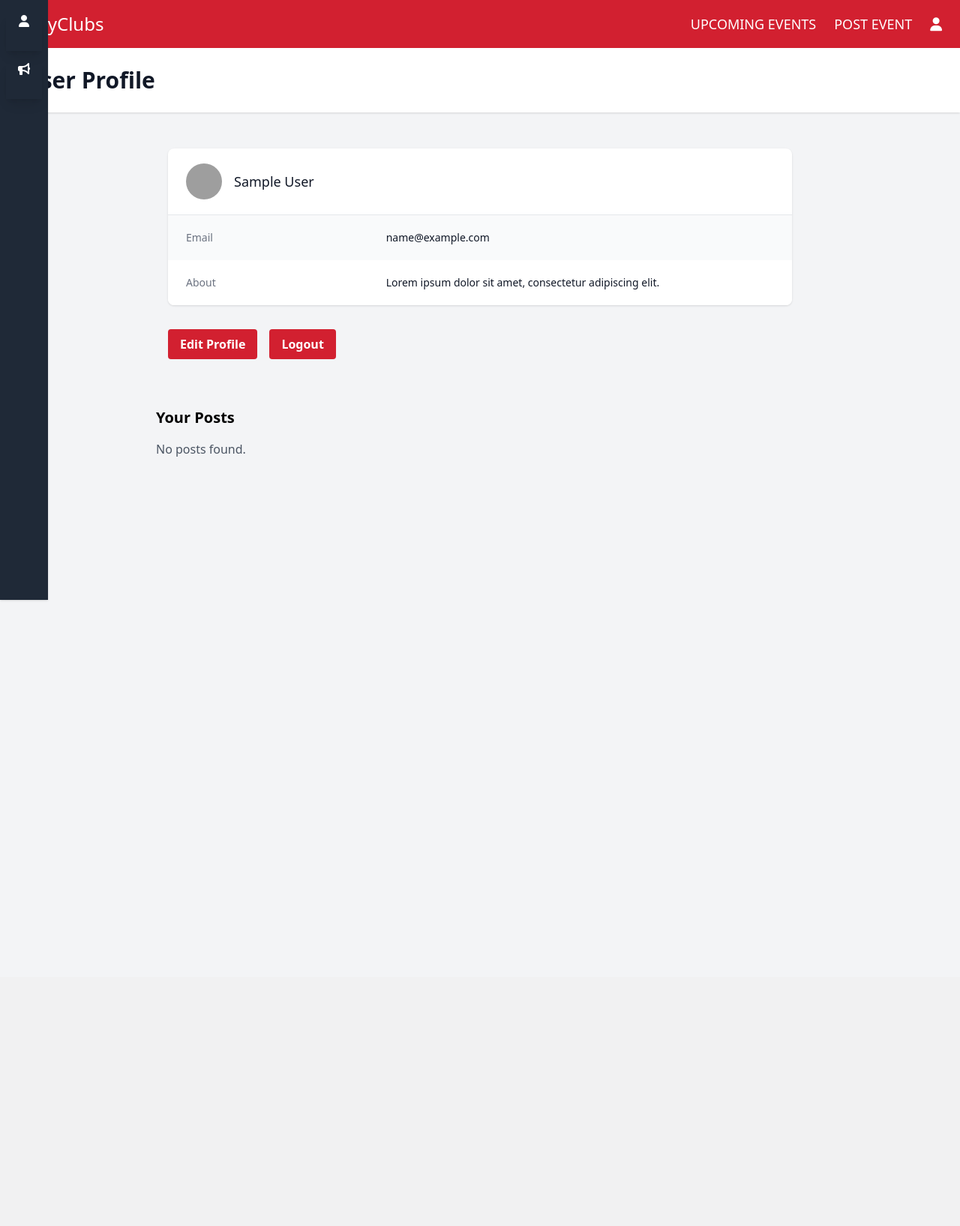
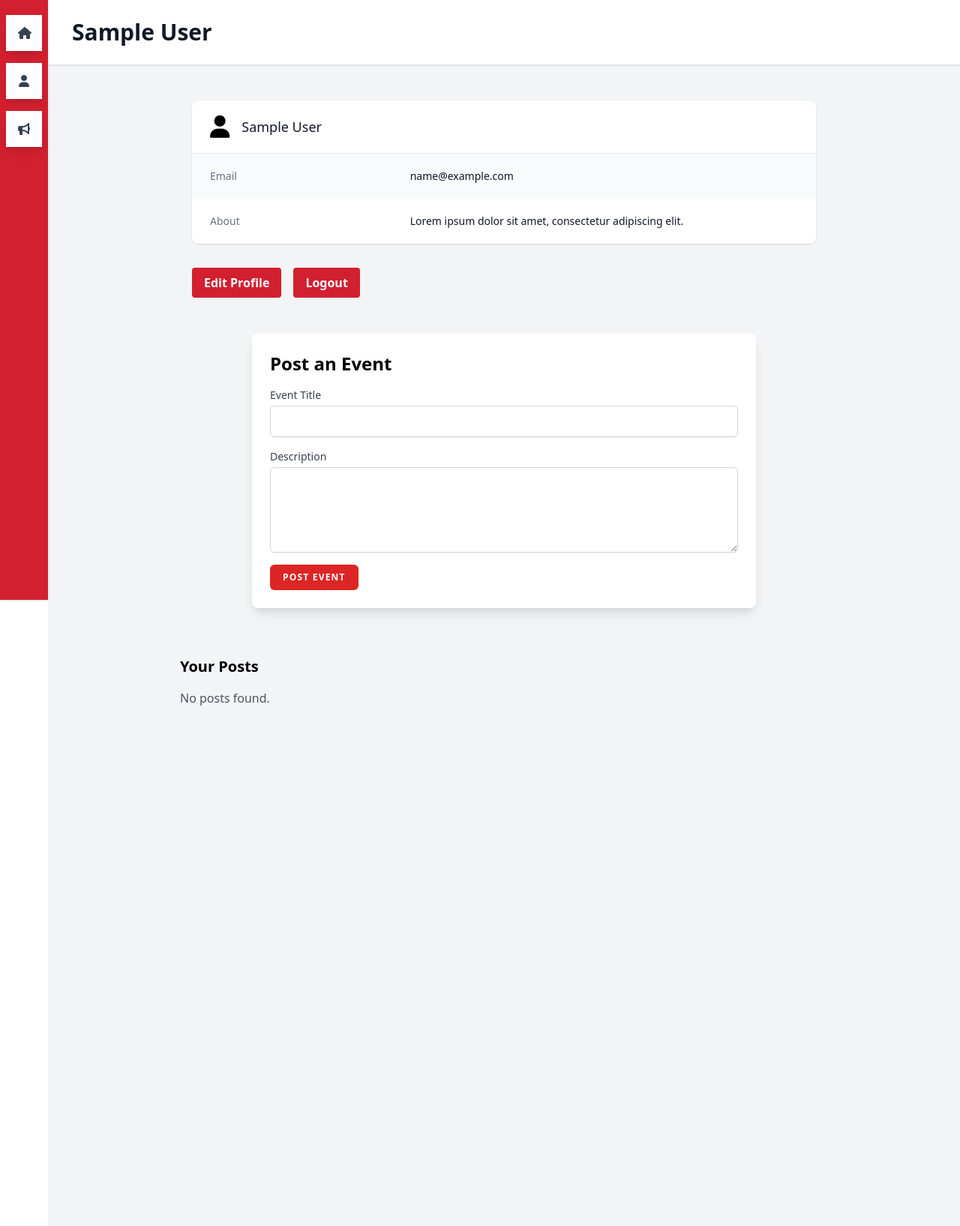
Before and after one commit to comp380-F/CSUConnect, a Flask app: page /profile in a window 1280 px wide. Shown: the whole page at 75% size. Before the commit the page ends 801 px from the top, so only its background shows below. Run offline with Flask 3, Linux system fonts and the light colour scheme; the visitor is signed in with stand-in values (Sample User, id 1); data that the repository does not hold is empty; some libraries are stand-ins or nearby versions; grey boxes are pictures that could not be loaded.

Commit message:
Fixed sidebar, completely moved to tailwindcss

```diff
--- a/app/static/css/main.css
+++ b/app/static/css/main.css
@@ -2,5 +2,3 @@
    Check out input.css if you wanna see any custom components
    Most other styles are directly applied to html class tags
 */
-
-/* Tailwind setup is a work in progress */
--- a/app/static/dist/css/output.css
+++ b/app/static/dist/css/output.css
@@ -570,41 +570,32 @@ video {
   --tw-ring-opacity: 0.75;
 }
 
-.sidebar {
-  position: fixed;
-  top: 0px;
-  left: 0px;
-  margin: 0px;
-  display: flex;
-  height: 100vh;
-  width: 4rem;
-  flex-direction: column;
-  --tw-bg-opacity: 1;
-  background-color: rgb(31 41 55 / var(--tw-bg-opacity));
-  padding-top: 0.75rem;
-  padding-bottom: 0.75rem;
-  text-align: center;
-  --tw-text-opacity: 1;
-  color: rgb(255 255 255 / var(--tw-text-opacity));
-  --tw-shadow: 0 1px 3px 0 rgb(0 0 0 / 0.1), 0 1px 2px -1px rgb(0 0 0 / 0.1);
-  --tw-shadow-colored: 0 1px 3px 0 var(--tw-shadow-color), 0 1px 2px -1px var(--tw-shadow-color);
-  box-shadow: var(--tw-ring-offset-shadow, 0 0 #0000), var(--tw-ring-shadow, 0 0 #0000), var(--tw-shadow);
-}
-
-.sidebar-icon {
+.custom-sidebar-icon {
   position: relative;
   margin-left: auto;
   margin-right: auto;
   margin-top: 0.5rem;
   margin-bottom: 0.5rem;
   display: flex;
-  height: 3rem;
   width: 3rem;
   align-items: center;
   justify-content: center;
+  --tw-bg-opacity: 1;
+  background-color: rgb(255 255 255 / var(--tw-bg-opacity));
+  padding: 1rem;
+  --tw-text-opacity: 1;
+  color: rgb(55 65 81 / var(--tw-text-opacity));
   --tw-shadow: 0 10px 15px -3px rgb(0 0 0 / 0.1), 0 4px 6px -4px rgb(0 0 0 / 0.1);
   --tw-shadow-colored: 0 10px 15px -3px var(--tw-shadow-color), 0 4px 6px -4px var(--tw-shadow-color);
   box-shadow: var(--tw-ring-offset-shadow, 0 0 #0000), var(--tw-ring-shadow, 0 0 #0000), var(--tw-shadow);
+}
+
+.custom-sidebar-icon:hover {
+  cursor: pointer;
+  --tw-bg-opacity: 1;
+  background-color: rgb(31 41 55 / var(--tw-bg-opacity));
+  --tw-text-opacity: 1;
+  color: rgb(255 255 255 / var(--tw-text-opacity));
 }
 
 .invisible {
@@ -613,6 +604,10 @@ video {
 
 .static {
   position: static;
+}
+
+.fixed {
+  position: fixed;
 }
 
 .absolute {
@@ -627,8 +622,20 @@ video {
   right: -0.5rem;
 }
 
+.left-0 {
+  left: 0px;
+}
+
+.top-0 {
+  top: 0px;
+}
+
 .top-full {
   top: 100%;
+}
+
+.m-0 {
+  margin: 0px;
 }
 
 .mx-auto {
@@ -668,8 +699,16 @@ video {
   display: block;
 }
 
+.inline-block {
+  display: inline-block;
+}
+
 .flex {
   display: flex;
+}
+
+.inline-flex {
+  display: inline-flex;
 }
 
 .h-1 {
@@ -678,6 +717,14 @@ video {
 
 .h-12 {
   height: 3rem;
+}
+
+.h-screen {
+  height: 100vh;
+}
+
+.h-32 {
+  height: 8rem;
 }
 
 .min-h-screen {
@@ -692,8 +739,16 @@ video {
   width: 3rem;
 }
 
+.w-16 {
+  width: 4rem;
+}
+
 .w-full {
   width: 100%;
+}
+
+.w-32 {
+  width: 8rem;
 }
 
 .max-w-4xl {
@@ -704,6 +759,34 @@ video {
   max-width: 80rem;
 }
 
+.max-w-lg {
+  max-width: 32rem;
+}
+
+.max-w-md {
+  max-width: 28rem;
+}
+
+.max-w-sm {
+  max-width: 24rem;
+}
+
+.max-w-3xl {
+  max-width: 48rem;
+}
+
+.max-w-3 {
+  max-width: 0.75rem;
+}
+
+.max-w-4 {
+  max-width: 1rem;
+}
+
+.max-w-2xl {
+  max-width: 42rem;
+}
+
 .scale-95 {
   --tw-scale-x: .95;
   --tw-scale-y: .95;
@@ -760,13 +857,44 @@ video {
   border-radius: 0.5rem;
 }
 
+.rounded-md {
+  border-radius: 0.375rem;
+}
+
+.border {
+  border-width: 1px;
+}
+
+.border-2 {
+  border-width: 2px;
+}
+
 .border-t {
   border-top-width: 1px;
+}
+
+.border-black {
+  --tw-border-opacity: 1;
+  border-color: rgb(0 0 0 / var(--tw-border-opacity));
 }
 
 .border-gray-200 {
   --tw-border-opacity: 1;
   border-color: rgb(229 231 235 / var(--tw-border-opacity));
+}
+
+.border-gray-300 {
+  --tw-border-opacity: 1;
+  border-color: rgb(209 213 219 / var(--tw-border-opacity));
+}
+
+.border-red-600 {
+  --tw-border-opacity: 1;
+  border-color: rgb(220 38 38 / var(--tw-border-opacity));
+}
+
+.border-transparent {
+  border-color: transparent;
 }
 
 .bg-csun-red {
@@ -794,6 +922,11 @@ video {
   background-color: rgb(255 255 255 / var(--tw-bg-opacity));
 }
 
+.bg-red-600 {
+  --tw-bg-opacity: 1;
+  background-color: rgb(220 38 38 / var(--tw-bg-opacity));
+}
+
 .p-2 {
   padding: 0.5rem;
 }
@@ -826,6 +973,11 @@ video {
   padding-bottom: 0.5rem;
 }
 
+.py-3 {
+  padding-top: 0.75rem;
+  padding-bottom: 0.75rem;
+}
+
 .py-4 {
   padding-top: 1rem;
   padding-bottom: 1rem;
@@ -839,6 +991,10 @@ video {
 .py-6 {
   padding-top: 1.5rem;
   padding-bottom: 1.5rem;
+}
+
+.pl-16 {
+  padding-left: 4rem;
 }
 
 .text-center {
@@ -870,6 +1026,16 @@ video {
   line-height: 1.75rem;
 }
 
+.text-xs {
+  font-size: 0.75rem;
+  line-height: 1rem;
+}
+
+.text-5xl {
+  font-size: 3rem;
+  line-height: 1;
+}
+
 .font-bold {
   font-weight: 700;
 }
@@ -882,12 +1048,25 @@ video {
   font-weight: 600;
 }
 
+.uppercase {
+  text-transform: uppercase;
+}
+
 .leading-6 {
   line-height: 1.5rem;
 }
 
 .leading-tight {
   line-height: 1.25;
+}
+
+.tracking-widest {
+  letter-spacing: 0.1em;
+}
+
+.text-black {
+  --tw-text-opacity: 1;
+  color: rgb(0 0 0 / var(--tw-text-opacity));
 }
 
 .text-gray-500 {
@@ -930,10 +1114,27 @@ video {
   box-shadow: var(--tw-ring-offset-shadow, 0 0 #0000), var(--tw-ring-shadow, 0 0 #0000), var(--tw-shadow);
 }
 
+.shadow-lg {
+  --tw-shadow: 0 10px 15px -3px rgb(0 0 0 / 0.1), 0 4px 6px -4px rgb(0 0 0 / 0.1);
+  --tw-shadow-colored: 0 10px 15px -3px var(--tw-shadow-color), 0 4px 6px -4px var(--tw-shadow-color);
+  box-shadow: var(--tw-ring-offset-shadow, 0 0 #0000), var(--tw-ring-shadow, 0 0 #0000), var(--tw-shadow);
+}
+
 .shadow-md {
   --tw-shadow: 0 4px 6px -1px rgb(0 0 0 / 0.1), 0 2px 4px -2px rgb(0 0 0 / 0.1);
   --tw-shadow-colored: 0 4px 6px -1px var(--tw-shadow-color), 0 2px 4px -2px var(--tw-shadow-color);
   box-shadow: var(--tw-ring-offset-shadow, 0 0 #0000), var(--tw-ring-shadow, 0 0 #0000), var(--tw-shadow);
+}
+
+.shadow-sm {
+  --tw-shadow: 0 1px 2px 0 rgb(0 0 0 / 0.05);
+  --tw-shadow-colored: 0 1px 2px 0 var(--tw-shadow-color);
+  box-shadow: var(--tw-ring-offset-shadow, 0 0 #0000), var(--tw-ring-shadow, 0 0 #0000), var(--tw-shadow);
+}
+
+.ring-red-300 {
+  --tw-ring-opacity: 1;
+  --tw-ring-color: rgb(252 165 165 / var(--tw-ring-opacity));
 }
 
 .transition-all {
@@ -942,17 +1143,48 @@ video {
   transition-duration: 150ms;
 }
 
+.transition-colors {
+  transition-property: color, background-color, border-color, text-decoration-color, fill, stroke;
+  transition-timing-function: cubic-bezier(0.4, 0, 0.2, 1);
+  transition-duration: 150ms;
+}
+
+.transition {
+  transition-property: color, background-color, border-color, text-decoration-color, fill, stroke, opacity, box-shadow, transform, filter, -webkit-backdrop-filter;
+  transition-property: color, background-color, border-color, text-decoration-color, fill, stroke, opacity, box-shadow, transform, filter, backdrop-filter;
+  transition-property: color, background-color, border-color, text-decoration-color, fill, stroke, opacity, box-shadow, transform, filter, backdrop-filter, -webkit-backdrop-filter;
+  transition-timing-function: cubic-bezier(0.4, 0, 0.2, 1);
+  transition-duration: 150ms;
+}
+
+.duration-200 {
+  transition-duration: 200ms;
+}
+
 .duration-300 {
   transition-duration: 300ms;
+}
+
+.duration-150 {
+  transition-duration: 150ms;
 }
 
 .ease-out {
   transition-timing-function: cubic-bezier(0, 0, 0.2, 1);
 }
 
+.ease-in-out {
+  transition-timing-function: cubic-bezier(0.4, 0, 0.2, 1);
+}
+
 .hover\:bg-csun-red:hover {
   --tw-bg-opacity: 1;
   background-color: rgb(210 32 48 / var(--tw-bg-opacity));
+}
+
+.hover\:bg-red-600:hover {
+  --tw-bg-opacity: 1;
+  background-color: rgb(220 38 38 / var(--tw-bg-opacity));
 }
 
 .hover\:bg-red-700:hover {
--- a/app/templates/base.html
+++ b/app/templates/base.html
@@ -16,9 +16,8 @@
       {% include 'header.html' %}
     {% endif %}
 
-    <div class="mx-auto">
-      {% block body %}
-      {% endblock %}
-    </div>
+    {% block body %}
+    {% endblock %}
+
   </body>
 </html>
--- a/app/templates/profile.html
+++ b/app/templates/profile.html
@@ -8,18 +8,47 @@
 <title>User Profile</title>
 {% endblock %}
 
+<!-- Profile Page -->
 
+
+<div class="flex min-h-screen">
   {% block body %}
-<!-- Profile Container -->
+  <!-- Sidebar -->
+  <div class="fixed
+              top-0
+              left-0
+              h-screen
+              w-16
+              m-0
+              py-3
+              flex
+              flex-col
+              bg-csun-red
+              text-white
+              text-center
+              shadow"
+              >
+    <!-- Sidebar Icons -->
+    <a href="/">
+      <i class="custom-sidebar-icon
+              fa-solid
+              fa-home"></i>
+    </a>
+    <i class="custom-sidebar-icon
+              fa-solid
+              fa-user"></i>
+    <i class="custom-sidebar-icon
+              fa-solid
+              fa-bullhorn"></i>
+  </div>
 
-{% include 'sidebar.html' %}
-
-<div class="w-full">
+  <!-- Main Profile Page Content -->
+  <div class="mx-auto pl-16">
     <div class=" bg-gray-100">
       <div class="bg-white shadow">
         <div class="max-w-7xl mx-auto py-6 px-4 sm:px-6 lg:px-8">
             <h1 class="text-3xl font-bold leading-tight text-gray-900">
-              User Profile
+              {{user.full_name()}}
             </h1>
         </div>
     </div>
@@ -27,7 +56,7 @@
     <div class="max-w-4xl mx-auto py-6 sm:px-6 lg:px-8 mt-6">
       <div class="bg-white shadow overflow-hidden sm:rounded-lg">
           <div class="px-4 py-5 sm:px-6 flex items-center">
-            <img class="h-12 w-12 rounded-full" src="path/to/your/avatar.jpg" alt="User avatar">
+              <i class="text-3xl rounded-full fa-solid fa-user"></i>
               <h3 class="text-lg leading-6 font-medium text-gray-900 ml-4">
                 {{ user.full_name() }}
               </h3>
@@ -69,6 +98,27 @@
       </div>
     </div>
 
+    <!-- Make a New Post -->
+    <div class="max-w-2xl mx-auto py-6">
+      <div class="bg-white p-6 mx-auto rounded-lg shadow-lg">
+        <h2 class="text-2xl font-semibold mb-4">Post an Event</h2>
+        <form action="/post-event" method="POST">
+          <div class="mb-4">
+            <label for="eventTitle" class="block text-sm font-medium text-gray-700">Event Title</label>
+            <input type="text" name="eventTitle" id="eventTitle" class="mt-1 block w-full p-2 border border-gray-300 rounded-md shadow-sm" required>
+          </div>
+          <div class="mb-4">
+            <label for="eventDescription" class="block text-sm font-medium text-gray-700">Description</label>
+            <textarea name="eventDescription" id="eventDescription" rows="4" class="mt-1 block w-full p-2 border border-gray-300 rounded-md shadow-sm" required></textarea>
+          </div>
+          <div class="flex justify-between items-center">
+            <button type="submit" class="inline-flex items-center px-4 py-2 bg-red-600 border border-transparent rounded-md font-semibold text-xs text-white uppercase tracking-widest hover:bg-red-700 active:bg-red-900 focus:outline-none focus:border-red-900 focus:ring ring-red-300 disabled:opacity-25 transition ease-in-out duration-150">Post Event</button>
+          </div>
+        </form>
+      </div>
+    </div>
+
+
     <!-- User Posts -->
     <div class="min-h-screen bg-gray-100 py-10">
       <div class="max-w-4xl mx-auto px-4">
@@ -82,3 +132,4 @@
     </div>
   </div>
   {% endblock %}
+</div>
--- a/app/templates/sidebar.html
+++ /dev/null
@@ -1,8 +0,0 @@
-{% block sidebar %}
-
-<div class="sidebar">
-    <i class="sidebar-icon fa-solid fa-user"></i>
-    <i class="sidebar-icon fa-solid fa-bullhorn"></i>
-</div>
-
-{% endblock %}
--- a/app/user.py
+++ b/app/user.py
@@ -7,6 +7,6 @@ user_bp = Blueprint('user', __name__)
 @user_bp.route('/profile', methods=['GET', 'POST'])
 def profile():
     if current_user.is_authenticated:
-        return render_template('profile.html', user=current_user, include_header=True)
+        return render_template('profile.html', user=current_user, include_header=False)
     else:
         return redirect('/')
```
Also changed, not shown: other parts of app/static/dist/css/output.css (+98 -0 lines), app/static/css/login.css (deleted, +0 -77 lines), app/static/css/newpost.css (deleted, +0 -54 lines), app/static/css/profile.css (deleted, +0 -30 lines), app/static/css/register.css (deleted, +0 -56 lines), app/static/css/sidebar.css (+17 -7 lines), app/templates/login.html (+16 -13 lines), app/templates/new-post.html (+15 -14 lines), app/templates/register.html (+22 -27 lines). Lines whose indentation alone changed are shown as unchanged.
